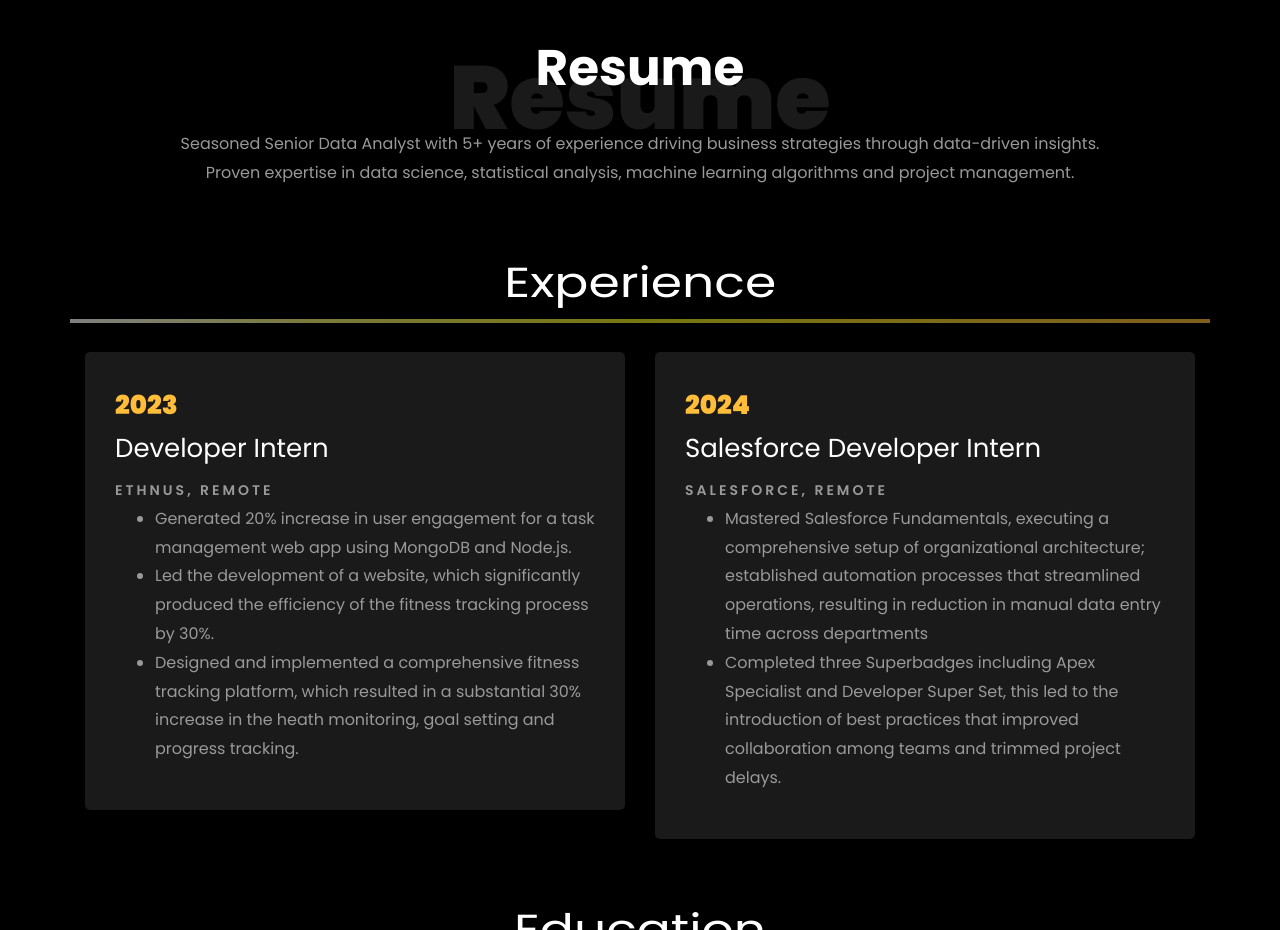
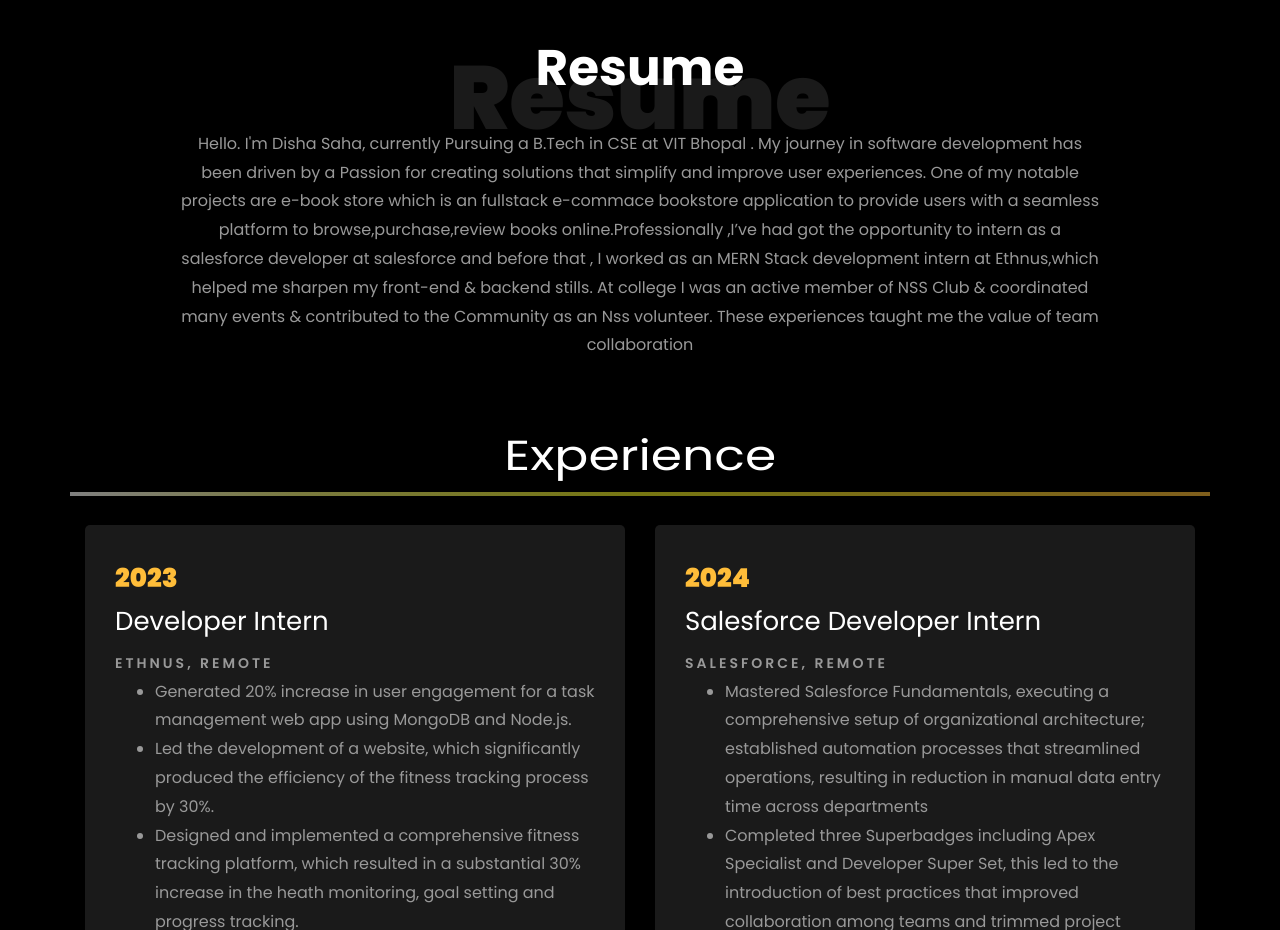
Before and after one commit to DSaha14/Disha_Saha_portfolio, a plain HTML site: page index.html in a window 1280 px wide. Shown: the part 1740-2670 px from the top of the page. Drawn offline with Linux system fonts and the light colour scheme; files whose address does not match are found by name.

Commit message:
initial commit

```diff
--- a/index.html
+++ b/index.html
@@ -327,7 +327,8 @@
           <div class="col-md-10 heading-section text-center ftco-animate">
           	<h1 class="big big-2">Resume</h1>
             <h2 class="mb-4">Resume</h2>
-            <p>Seasoned Senior Data Analyst with 5+ years of experience driving business strategies through data-driven insights. Proven expertise in data science, statistical analysis, machine learning algorithms and project management.</p>
+            <p>Hello. I'm Disha Saha, currently Pursuing a B.Tech in CSE at VIT Bhopal . My journey in software development has been driven by a Passion for creating solutions that simplify and improve user experiences.  One of my notable projects are e-book store which is an fullstack  e-commace bookstore application to provide users with a seamless platform to browse,purchase,review books online.Professionally ,I’ve had got the opportunity to intern as a salesforce developer at salesforce  and before that , I worked as an MERN Stack development intern at Ethnus,which  helped me sharpen my front-end & backend stills. At college I was an active member of NSS Club & coordinated many events & contributed to the Community as an Nss volunteer.
+				These experiences taught me the value of team collaboration</p>
           </div>
         </div>
 
@@ -411,7 +412,7 @@
 
     		<div class="row justify-content-center mt-5">
     			<div class="col-md-6 text-center ftco-animate">
-    				<p><a href="https://drive.google.com/file/d/1Zggyb8C_ToEudz-60fTKOr5dhpjIz42_/view?usp=drivesdk" class="btn btn-primary py-4 px-5">Download CV</a></p>
+    				<p><a href="https://drive.google.com/file/d/1331GSf6PgIggWY2Q8wBHbEda1DN4i8ZT/view?usp=drivesdk" class="btn btn-primary py-4 px-5">Download CV</a></p>
     			</div>
     		</div>
     	</div>
```
